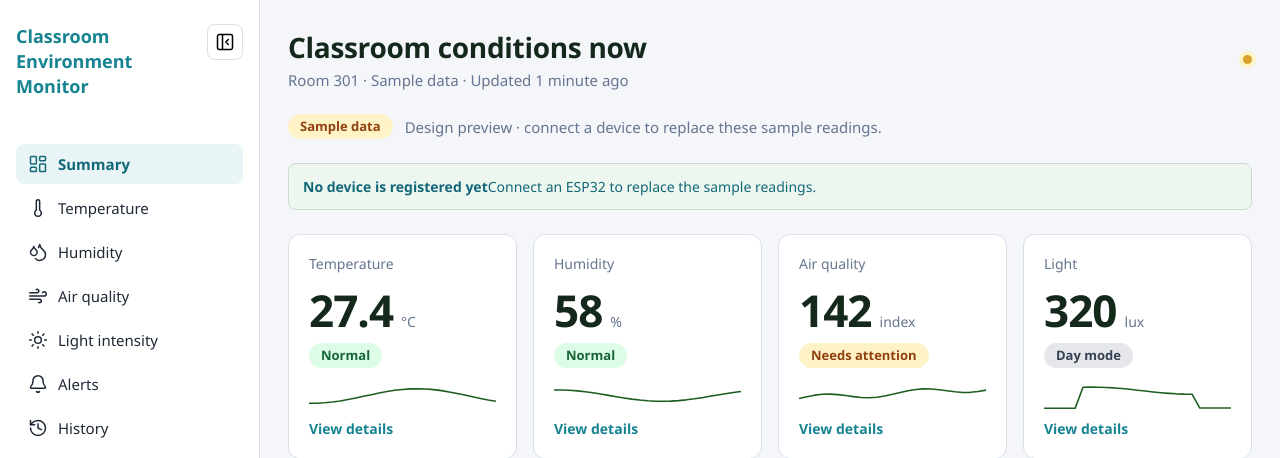
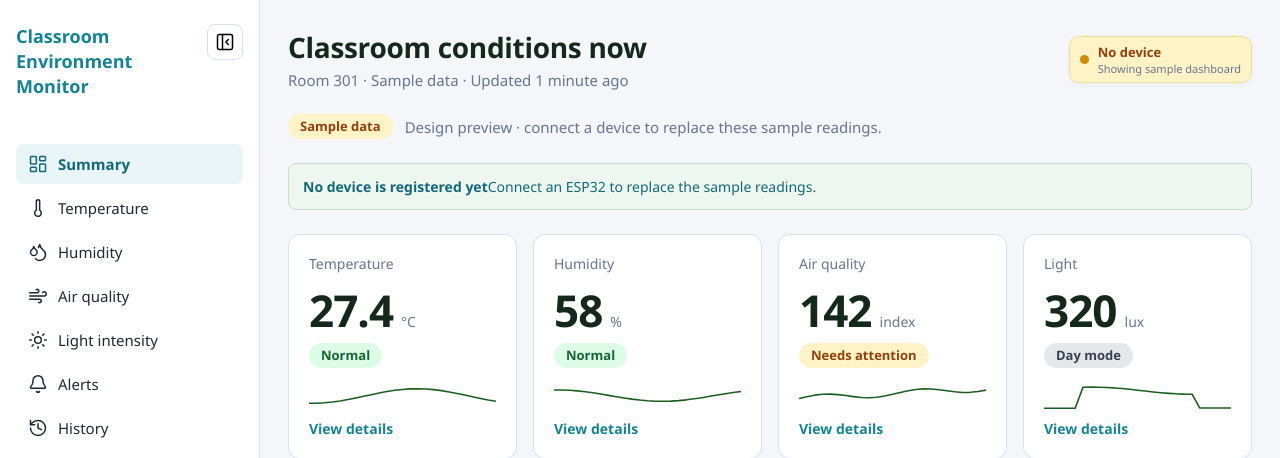
Before and after one commit to joshuaIT-dev/EnviromentManagement, a PHP site: page /EnviromentManagement/pages/summary.php in a window 1280 px wide. Shown: the top 458 px of the page. Run offline with PHP 8.4, Linux system fonts and the light colour scheme; a user stored in the database is signed in; data that the repository does not hold is empty.

Commit message:
commit, 11/2/26

```diff
--- a/assets/css/app.css
+++ b/assets/css/app.css
@@ -102,6 +102,7 @@ html.site-loading .connection-dot{background:var(--line);box-shadow:none}
 @keyframes dock-heartbeat{0%,100%{transform:translateY(-50%) scale(1)}18%{transform:translateY(-50%) scale(1.08)}36%{transform:translateY(-50%) scale(1)}54%{transform:translateY(-50%) scale(1.05)}72%{transform:translateY(-50%) scale(1)}}
 .sensor-history-chart{width:100%;height:auto;display:block;margin:12px 0 0;overflow:visible}.sensor-history-chart .chart-gridline{fill:none;stroke:var(--line);stroke-width:1}.sensor-history-chart polyline{fill:none;stroke:var(--primary);stroke-width:3;stroke-linecap:round;stroke-linejoin:round}.sensor-history-chart circle{fill:var(--primary)}
 .mobile-reading-list{display:none}
+.connection-status{min-width:142px;max-width:190px;min-height:44px;display:flex;flex:none;align-items:center;gap:9px;padding:7px 10px;border:1px solid var(--line);border-radius:10px;background:var(--surface);box-shadow:0 2px 6px #14281b0a}.connection-indicator{width:9px;height:9px;flex:none;border-radius:50%;background:#d8a22c}.connection-copy{min-width:0;display:flex;flex-direction:column;gap:2px}.connection-copy strong{font-size:.8125rem;line-height:16px}.connection-copy small{color:var(--muted);font-size:.6875rem;line-height:13px}.connection-status.is-online{border-color:#bbdfc2;background:var(--ok-bg);color:var(--ok-text)}.connection-status.is-online .connection-indicator{background:#22863a}.connection-status.is-offline{border-color:#f2bcbc;background:var(--alert-bg);color:var(--alert-text)}.connection-status.is-offline .connection-indicator{background:#c62828}.connection-status.is-inactive,.connection-status.is-checking,.connection-status.is-unavailable{border-color:#efdaa0;background:var(--warn-bg);color:var(--warn-text)}.connection-status.is-inactive .connection-indicator,.connection-status.is-checking .connection-indicator,.connection-status.is-unavailable .connection-indicator{background:#d08b00}
 .reading-pagination{display:flex;align-items:center;justify-content:space-between;gap:8px;margin-top:18px;padding-top:12px;border-top:1px solid var(--line)}.reading-pagination a{color:var(--primary-dark);font-size:.875rem;font-weight:600;text-decoration:none}.reading-pagination a:hover{text-decoration:underline}.reading-pagination span{color:var(--muted);font-size:.8125rem;text-align:center}
 .admin-filter-tabs{margin-bottom:16px}
 .admin-user-actions{min-width:190px}.admin-user-actions>form{margin:0 0 7px}.admin-user-actions details>summary{color:var(--primary-dark);font-size:.8125rem;font-weight:600;cursor:pointer}.admin-user-actions details form.filter-form{display:grid;align-items:stretch;gap:8px;margin:8px 0;padding:10px;border:1px solid var(--line);border-radius:8px;background:var(--surface)}.admin-user-actions details label{min-width:0}.admin-user-actions details input{width:100%;min-width:0}.report-actions{display:flex;align-items:center;gap:10px;flex-wrap:wrap}
--- a/assets/js/app.js
+++ b/assets/js/app.js
@@ -110,9 +110,20 @@
   const cacheNote = document.querySelector('#cache-note');
   const main = document.querySelector('.main-content');
 
+  function setConnectionStatus(state, label, detail) {
+    const card = document.querySelector('#connection-status');
+    if (!card) return;
+    card.className = 'connection-status is-' + state;
+    document.querySelector('#connection-label').textContent = label;
+    document.querySelector('#connection-detail').textContent = detail;
+  }
+
   function renderSummary(data) {
     document.querySelector('#page-subtitle').textContent = data.room + ' \u00b7 ESP32 \u00b7 Updated ' + data.updatedAt;
-    document.querySelector('#connection-dot').classList.toggle('online', data.online);
+    if (data.online) setConnectionStatus('online', 'Online', 'ESP32 is reporting');
+    else if (!data.deviceEnabled) setConnectionStatus('inactive', 'Inactive', 'Device is disabled');
+    else if (data.waiting) setConnectionStatus('inactive', 'Waiting', 'No readings received yet');
+    else setConnectionStatus('offline', 'Offline', 'No recent data from ESP32');
     document.querySelector('#overall-message').textContent = data.message;
     const pill = document.querySelector('#overall-pill');
     pill.textContent = !data.deviceEnabled ? 'Device disabled' : (data.waiting ? 'Waiting for data' : (data.attentionCount === 1 ? '1 reading needs attention' : data.attentionCount + ' readings need attention'));
@@ -147,6 +158,7 @@
       if (!response.ok) throw new Error('Summary request failed');
       const data = await response.json();
       if (data.demo === true) {
+        setConnectionStatus('inactive', 'No device', 'Showing sample dashboard');
         try { localStorage.removeItem(cacheKey); } catch {}
         if (lastData) window.location.reload();
         return;
@@ -157,7 +169,7 @@
       saveCache(data);
       if (cacheNote) cacheNote.hidden = true;
     } catch {
-      document.querySelector('#connection-dot')?.classList.remove('online');
+      setConnectionStatus('unavailable', 'Unavailable', 'Could not refresh device status');
       if (lastData && cacheNote) {
         cacheNote.textContent = 'Live refresh unavailable. Showing saved readings.';
         cacheNote.hidden = false;
--- a/assets/php/bootstrap.php
+++ b/assets/php/bootstrap.php
@@ -128,13 +128,13 @@ function layout_start(string $title, string $active): void {
       <meta name="theme-color" content="#f4f8f4">
       <title><?= e($title) ?> · Classroom Environment Monitor</title>
       <script>try{const get=n=>{const c=document.cookie.split('; ').find(v=>v.startsWith('enviro-'+n+'='));if(c)return decodeURIComponent(c.slice(c.indexOf('=')+1));try{return localStorage.getItem('enviro-'+n)}catch{return null}};const s=get('font-size'),t=get('theme'),m=get('motion'),r=document.documentElement;r.dataset.theme=t==='dark'?'dark':'light';r.dataset.fontSize=['small','default','large'].includes(s)?s:'default';r.dataset.motion=m==='off'?'off':'on';r.classList.add('site-loading');document.addEventListener('DOMContentLoaded',()=>r.classList.remove('site-loading'),{once:true})}catch{}</script>
-      <link rel="stylesheet" href="<?= e(app_url('assets/css/app.css?v=20261029-6')) ?>">
+      <link rel="stylesheet" href="<?= e(app_url('assets/css/app.css?v=20261102-1')) ?>">
       <link rel="stylesheet" href="<?= e(app_url('responsiveness/desktop/desktop.css')) ?>">
       <link rel="stylesheet" href="<?= e(app_url('responsiveness/laptop/laptop.css')) ?>">
       <link rel="stylesheet" href="<?= e(app_url('responsiveness/tablet/tablet.css?v=20261024-1')) ?>">
-      <link rel="stylesheet" href="<?= e(app_url('responsiveness/mobile/mobile.css?v=20261029-11')) ?>">
+      <link rel="stylesheet" href="<?= e(app_url('responsiveness/mobile/mobile.css?v=20261102-1')) ?>">
       <script src="https://unpkg.com/lucide@latest"></script>
-      <script src="<?= e(app_url('assets/js/app.js?v=20261029-3')) ?>" defer></script>
+      <script src="<?= e(app_url('assets/js/app.js?v=20261102-1')) ?>" defer></script>
     </head>
     <body class="app-page app-page-<?= e($active) ?> app-role-<?= e($role) ?>" data-app-base="<?= e(app_url()) ?>" data-cache-scope="<?= (int)($_SESSION['user_id'] ?? 0) ?>">
       <header class="mobile-topbar">
@@ -188,7 +188,7 @@ function layout_start(string $title, string $active): void {
         </div>
       </aside>
       <main class="main-content">
-        <header class="page-header"><div class="page-header-copy"><h1><?= e($title) ?></h1><p id="page-subtitle"><?= $active === 'summary' ? 'Room 301 · Sample data · Updated 1 minute ago' : 'Classroom Environment Monitor' ?></p></div><span class="connection-dot" id="connection-dot" aria-hidden="true"></span></header>
+        <header class="page-header"><div class="page-header-copy"><h1><?= e($title) ?></h1><p id="page-subtitle"><?= $active === 'summary' ? 'Room 301 · Sample data · Updated 1 minute ago' : 'Classroom Environment Monitor' ?></p></div><?php if ($active === 'summary'): ?><div class="connection-status is-checking" id="connection-status" role="status" aria-live="polite"><span class="connection-indicator" aria-hidden="true"></span><span class="connection-copy"><strong id="connection-label">Checking</strong><small id="connection-detail">ESP32 connection</small></span></div><?php endif; ?></header>
     <?php
 }
 
--- a/responsiveness/mobile/mobile.css
+++ b/responsiveness/mobile/mobile.css
@@ -80,7 +80,9 @@ body.app-page.app-role-admin{--bg:#f4f6fa;--surface:#fff;--line:#d8e0ea;--ink:#1
   .app-page .main-content{width:100%;height:auto;min-width:0;min-height:0;align-items:center;gap:8px;padding:12px 16px calc(90px + env(safe-area-inset-bottom));overflow:visible}
   .app-page.sidebar-hidden .main-content{padding-left:16px}
   .app-page .main-content>*{width:100%;max-width:560px;flex-shrink:0;margin-right:0;margin-left:0}
-  .app-page .connection-dot{display:none}
+  .app-page .page-header{flex-direction:column;align-items:center;gap:8px}
+  .app-page .connection-status{min-height:38px;align-self:center;padding:6px 10px}
+  .app-page .connection-copy small{font-size:10px}
   .app-page .prototype-note{display:block;width:100%;max-width:560px;font-size:11px;line-height:15px}
   .page-header{min-height:58px;justify-content:flex-start;text-align:center}
   .page-header-copy{flex:none;width:100%}
```
